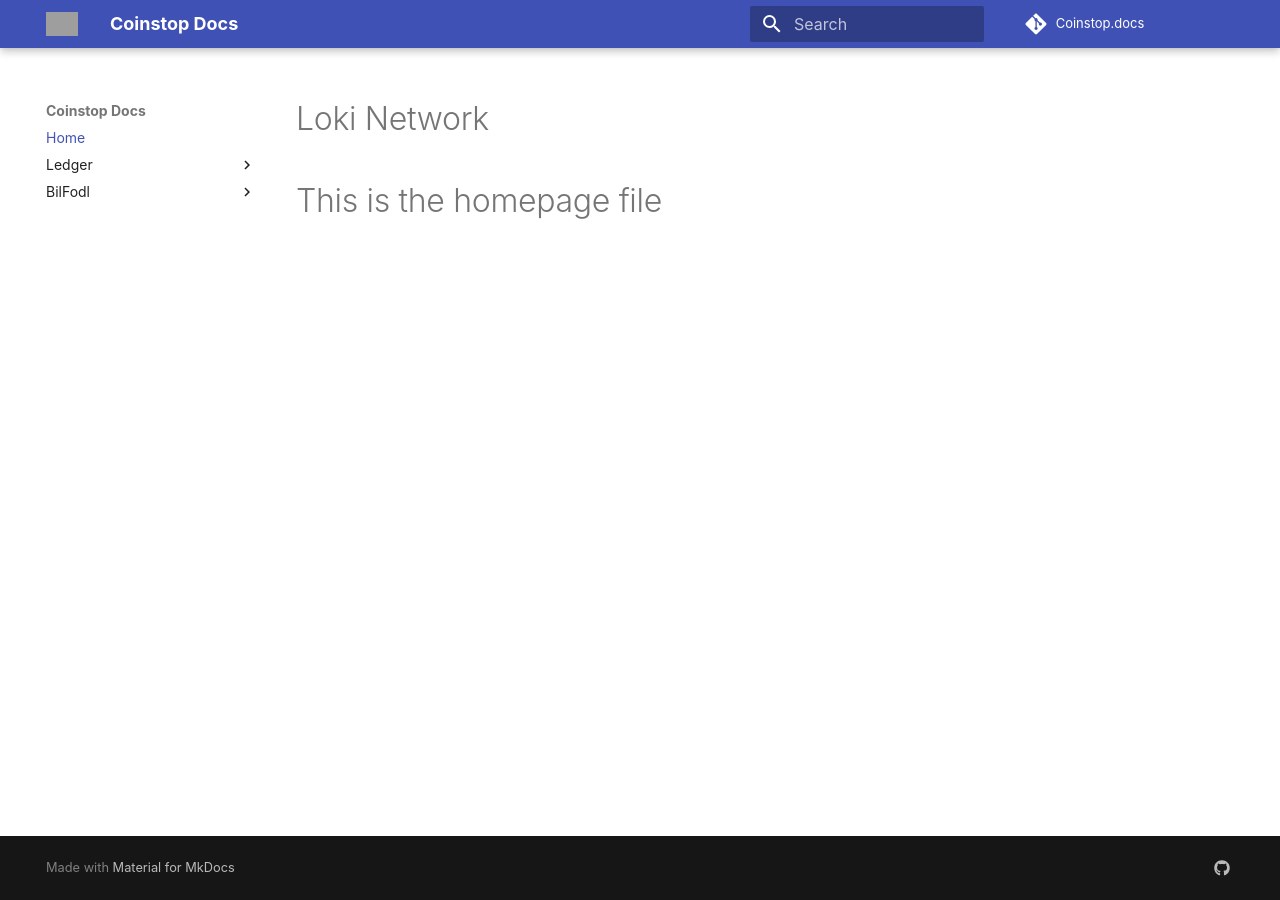
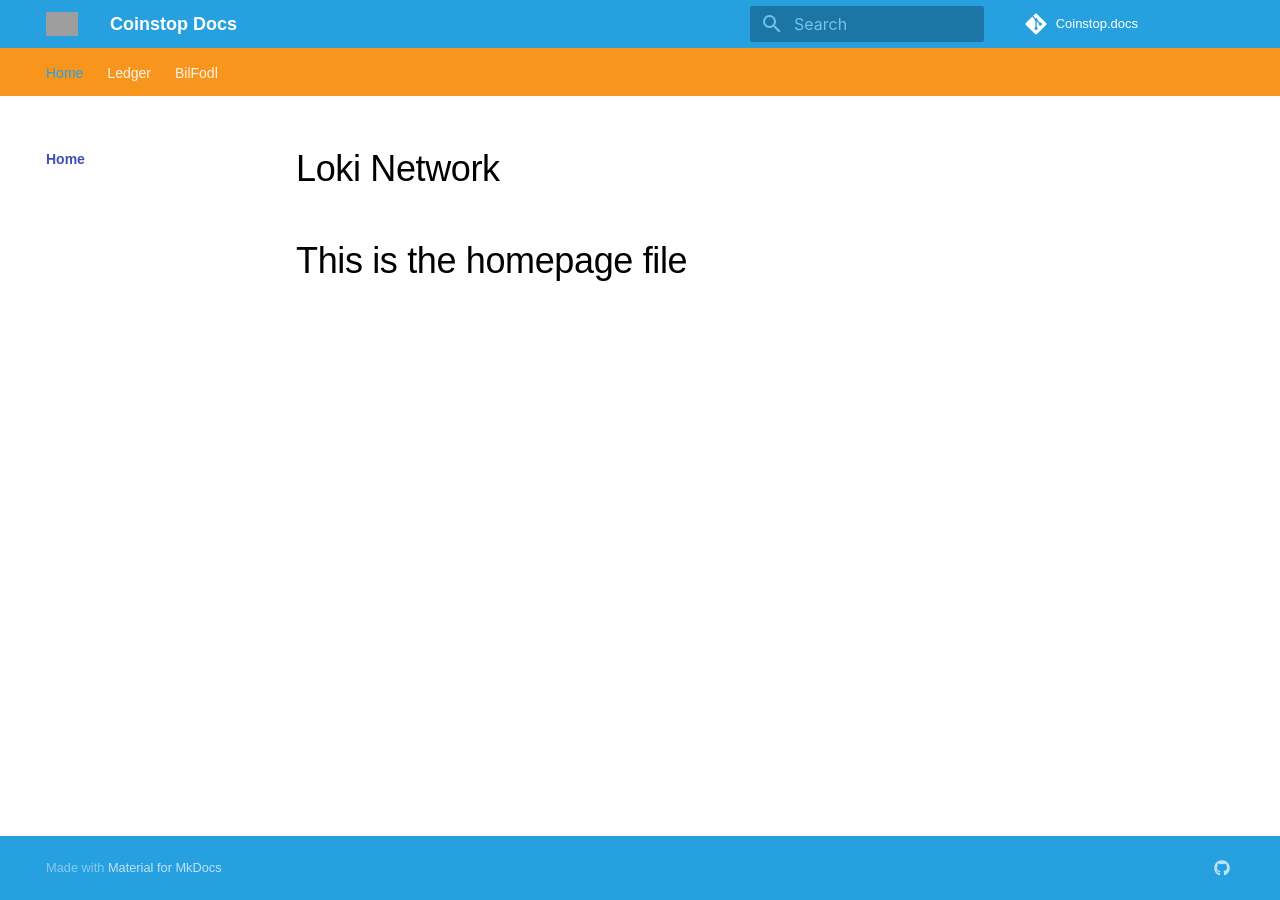
Before and after one commit to coinstopio/coinstopio.docs, an MkDocs documentation site: the page built from docs/index.md, in a window 1280 px wide. Built offline with MkDocs 1.6.1 and Material for MkDocs 9.7.7, drawn with Linux system fonts in a browser that asks for light colours; some web fonts are replaced; comment, search, counter and statistics services are not loaded; grey boxes are pictures that could not be loaded.

Commit message:
restyling

```diff
--- /dev/null
+++ b/docs/CSS/font.css
@@ -0,0 +1,127 @@
+html, body
+{
+    font-family: Arial, sans-serif;
+    font-style : normal;
+}
+
+pre, code
+{
+    /* use !important to prevent issues with browser extensions that change fonts */
+    font-family:Consolas,Monaco,Lucida Console,Liberation Mono,DejaVu Sans Mono,Bitstream Vera Sans Mono,Courier New;
+    font-style      : normal;
+    color           : rgb(248, 149, 29)!important;
+    background-color: #2e2e2e!important;
+
+}
+
+.md-typeset h1
+{
+    color         : black;
+    font-size     : 36px;
+    text-transform: none;
+}
+
+.md-typeset h2
+{
+    color         : black;
+    font-size     : 28px;
+    font-weight   : bold;
+    text-transform: none;
+}
+
+.md-typeset h3
+{
+    color         : black;
+    font-size     : 22px;
+    text-transform: none;
+}
+
+.md-typeset h4
+{
+    color         : black;
+    font-size     : 20px;
+    text-transform: none;
+}
+
+.md-typeset h5
+{
+    color         : black;
+    font-size     : 18px;
+    text-transform: none;
+}
+
+.md-typeset h6
+{
+    color         : black;
+    font-size     : 16px;
+    text-transform: none;
+}
+
+.md-typeset details
+{
+    color:white;
+}
+
+.md-typeset p,
+.md-typeset ul,
+.md-typeset ol,
+.md-typeset table
+{
+    color    : black;
+    font-size: 16px;
+}
+.md-typeset table
+{
+    background-color: #272727;
+}
+
+.md-nav__link[data-md-state="blur"]
+{
+    color: rgb(248, 149, 29);
+}
+
+.md-typeset a:link,
+.md-typeset a:visited
+{
+    color: rgb(38, 160, 223);
+}
+
+.md-nav__item,
+.md-nav__title,
+.md-nav__link li
+{
+    color: black;
+}
+
+.md-nav__title
+{
+    font-size:1.6rem;
+}
+
+.md-header-nav__topic a
+{
+    font-size  :14px;
+    padding    :10px;
+    font-family:Roboto, sans-serif;
+}
+
+/* Styling for mobile view */
+@media only screen and (max-width: 76.1875em)
+{
+    .md-header-nav__topic a
+    {
+        font-size  :11px;
+        padding    :2px;
+        font-family:Roboto, sans-serif;
+    }
+    html .md-nav--primary .md-nav__title ~ .md-nav__list
+    {
+        background-color:#1a1a1a!important;
+    }
+    html .md-nav--primary .md-nav__title,
+    html .md-nav--primary .md-nav__title::before
+    {
+        background-color: black;
+        color           : rgb(248, 149, 29);
+    }
+}
--- /dev/null
+++ b/docs/CSS/style.css
@@ -0,0 +1,170 @@
+/* Override header and footer */
+.md-footer-nav,
+.md-footer-meta,
+.md-header
+{
+    background-color: rgb(38, 160, 223);
+
+}
+
+/* Highlight current page in nav menu */
+.md-nav__link--active
+{
+    color      : black;
+    font-weight: bold;
+}
+
+/* Increase size of social media links in page footer */
+.md-footer-social
+{
+    font-size: 20px;
+}
+
+@media only screen and (max-width: 76.1875em)
+{
+    html .md-nav--primary .md-nav__title--site
+    {
+    	background-color: rgb(255, 255, 255)
+;
+    }
+    .md-nav__source
+    {
+    	background-color: #008522;
+    }
+}
+
+.md-nav
+{
+    background-color:white!important;
+}
+
+/* Changes menu bar link's colour on hover. */
+.md-header-nav__topic a:hover
+{
+    color:rgb(248, 149, 29);
+}
+
+/*Sizing for Loki logo in menu bar */
+#Home img
+{
+    width     : 150px;
+    min-height: 30px;
+}
+
+.md-main
+{
+    background-color:rgb(255, 255, 255);
+}
+
+.md-nav__link:hover
+{
+    color:rgb(248, 149, 29)!important;
+}
+
+.md-clipboard::before
+{
+    color: #ddd;
+}
+
+.pre:hover .md-clipboard::before,
+.codehilite:hover .md-clipboard::before,
+.md-typeset .highlight:hover .md-clipboard::before
+{
+    color:black;
+}
+
+[data-md-color-accent="green"] .md-typeset .md-clipboard:hover::before,
+[data-md-color-accent="green"] .md-typeset .md-clipboard:active::before
+{
+    color:#74C2EA!important;
+}
+
+.md-search-result__meta{
+    background-color:#ddd ;
+    color           :black;
+}
+
+[data-md-toggle="search"]:checked ~ .md-header .md-search__input{
+    background-color:#1a1a1a!important;
+}
+
+.md-search__scrollwrap
+{
+    background-color:#ddd;
+}
+
+[data-md-toggle="search"]:checked ~ .md-header .md-search__input + .md-search__icon,
+[data-md-toggle="search"]:checked ~ .md-header .md-search__input::placeholder,
+[data-md-toggle="search"]:checked ~ .md-header .md-search__input
+{
+    color:white;
+}
+
+.md-search__input ~ .md-search__icon, .md-search__input::placeholder{
+    color:#74C2EA;
+}
+
+.md-typeset code
+{
+    box-shadow: 0.0em 0 0 #272727, -0.0em 0 0 #272727;
+}
+
+.md-typeset .admonition > .admonition-title::before, .md-typeset details > .admonition-title::before,
+.md-typeset .admonition > summary::before,
+.md-typeset details > summary::before
+{
+    color: #74C2EA;
+}
+
+.md-typeset .admonition, .md-typeset details
+{
+    border-left:0.4rem solid rgb(248, 149, 29);
+}
+
+.md-typeset details > summary
+{
+    background-color: rgba(120, 190, 32, 0.3);
+}
+
+.md-typeset summary::after
+{
+    color: rgb(248, 149, 29);
+}
+
+.md-typeset table:not([class]) th
+{
+    background-color:rgb(248, 149, 29);
+}
+
+.md-typeset table:not([class]) td
+{
+    border-top:0.2rem solid rgb(248, 149, 29);
+}
+
+.md-typeset blockquote
+{
+    border-left: 0.4rem solid rgb(248, 149, 29);
+}
+
+.md-typeset hr
+{
+    border-bottom: 0.1rem dotted rgb(248, 149, 29);
+}
+
+.md-tabs
+{
+    background-color: rgb(248, 149, 29)!important;
+    color: rgb(38, 160, 223);
+}
+
+.md-tabs__link
+{
+    color: white;
+    opacity:0.9;
+}
+
+.md-tabs__link--active
+{
+    color      : black;
+    font-weight: bold;
+}
--- a/mkdocs.yml
+++ b/mkdocs.yml
@@ -13,8 +13,10 @@
   name: 'material'
   language: 'en'
   palette:
-     accent: 'green'
-
+     accent: 'orange'
+  direction: 'ltr'
+  feature:
+    tabs: true
 
   font:
     title: 'Proxima Nova'
@@ -31,14 +33,15 @@
 - Ledger:
   - Ledger Live:
     - 'Setup': 'Ledger/LedgerLive/setup.md'
+  - 'test': 'Ledger/LedgerNanoS/LedgerNanoSAdvancedPassphraseOptions.md'
 - BilFodl:
   - 'BillFodl Setup': 'BillFodl/BillFodlSetup/BillFodlSetup.md'
 
 
 # Customization
-#extra_css:
-#  - CSS/style.css
-#  - CSS/font.css
+extra_css:
+  - CSS/style.css
+  - CSS/font.css
 
 #extra_javascript:
 #  - JAVASCRIPT/links.js
```
Also changed, not shown: readme.md.md (renamed from README.md), 3 other files.
